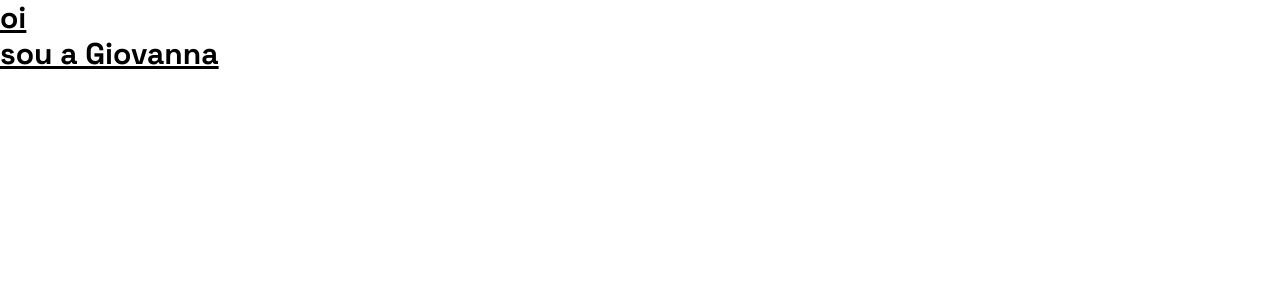
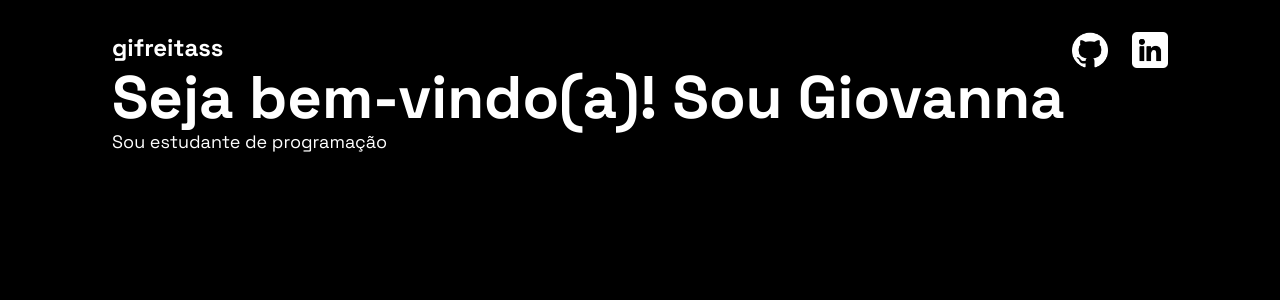
Before and after one commit to gifreitass/portfolio, a Next.js app: page /home in a window 1280 px wide. Shown: the top 300 px of the page. Built offline with nearby package versions, Linux system fonts and the light colour scheme.

Commit message:
adding colors and navigation to other sites on top bar

```diff
--- a/src/app/home/layout.tsx
+++ b/src/app/home/layout.tsx
@@ -12,7 +12,7 @@ export default function RootLayout({
 }) {
   return (
     <html lang="en">
-      <body className={mainFontFamily.className}>{children}</body>
+      <body className={`mx-28 mt-8 bg-black ${mainFontFamily.className}`}>{children}</body>
     </html>
   )
 }
--- a/src/app/home/page.tsx
+++ b/src/app/home/page.tsx
@@ -1,12 +1,15 @@
 import Title from '@/components/atoms/Title'
 import './global.css'
-import Subtitle from '@/components/atoms/Subtitle'
+import Text from '@/components/atoms/Text'
+import NavItems from '@/components/molecules/NavItems'
+import NavBar from '@/components/organisms/NavBar'
 
 export default function Home() {
   return (
     <div>
-      <Title>oi</Title>
-      <Subtitle>sou a Giovanna</Subtitle>
+      <NavBar />
+      <Title size='text-6xl'>Seja bem-vindo(a)! Sou Giovanna</Title>
+      <Text>Sou estudante de programação</Text>
     </div>
   )
 }
--- a/src/components/atoms/Logo.tsx
+++ b/src/components/atoms/Logo.tsx
@@ -1,6 +1,6 @@
-const Logo = () => {
+const Logo: React.FC<{ link: string, src: string, description: string }> = (props) => {
     return (
-        <img src="" alt="" />
+        <a href={props.link} target="blank"><img className="w-9" src={props.src} alt={props.description} /></a>
     )
 }
 
--- a/src/components/atoms/Subtitle.tsx
+++ /dev/null
@@ -1,7 +0,0 @@
-const Subtitle: React.FC<{ children: string }> = (props) => {
-    return (
-        <span className="text-3xl font-bold underline">{props.children}</span>
-    )
-}
-
-export default Subtitle
--- /dev/null
+++ b/src/components/atoms/Text.tsx
@@ -0,0 +1,7 @@
+const Text: React.FC<{ children: string }> = (props) => {
+    return (
+        <span className="text-lg text-white">{props.children}</span>
+    )
+}
+
+export default Text
--- a/src/components/atoms/Title.tsx
+++ b/src/components/atoms/Title.tsx
@@ -1,6 +1,6 @@
-const Title: React.FC<{ children: string }> = (props) => {
+const Title: React.FC<{ children: string, size: string }> = (props) => {
     return (
-        <h1 className="text-3xl font-bold underline">{props.children}</h1>
+        <h1 className={`${props.size} text-white font-semibold`}>{props.children}</h1>
     )
 }
 
--- /dev/null
+++ b/src/components/molecules/NavItems.tsx
@@ -0,0 +1,12 @@
+import Logo from "../atoms/Logo"
+
+const NavItems = () => {
+    return (
+        <div className="flex gap-6">
+            <Logo link="https://github.com/gifreitass" src="/images/github.png" description="github icon" />
+            <Logo link="https://www.linkedin.com/in/gifreitasss/" src="/images/linkedin.png" description="linkedin icon" />
+        </div>
+    )
+}
+
+export default NavItems
--- /dev/null
+++ b/src/components/organisms/NavBar.tsx
@@ -0,0 +1,13 @@
+import Title from "../atoms/Title"
+import NavItems from "../molecules/NavItems"
+
+const NavBar = () => {
+    return (
+        <nav className="flex justify-between">
+            <Title size="text-2xl">gifreitass</Title>
+            <NavItems />
+        </nav>
+    )
+}
+
+export default NavBar
```
Also changed, not shown: public/images/github.png (added), public/images/linkedin.png (added).
